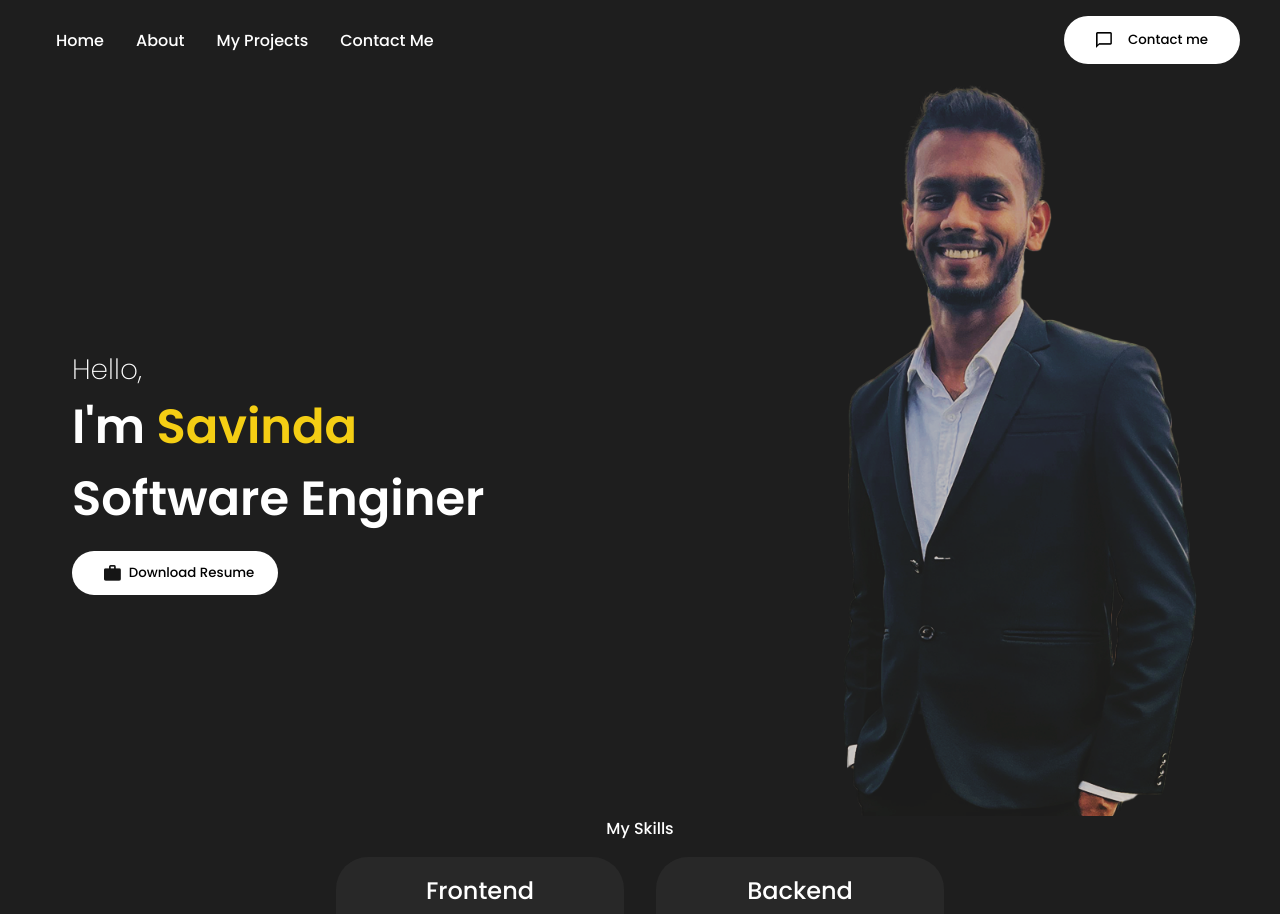
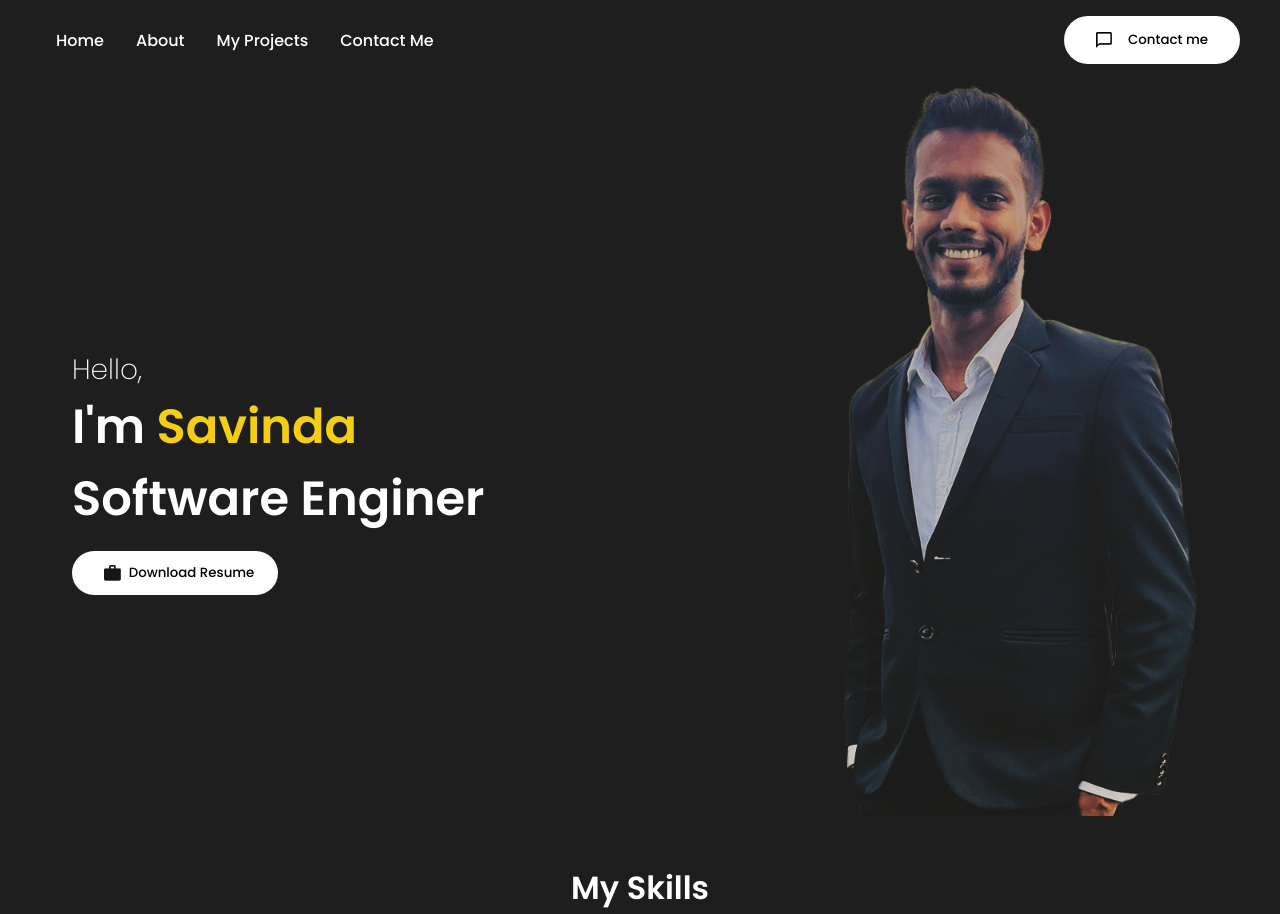
Before and after one commit to SavindaKaveesha/Portfolio, a React (Create React App) app: page / in a window 1280 px wide. Shown: the top 914 px of the page. Built offline with nearby package versions, Linux system fonts and the light colour scheme.

Commit message:
skills change

```diff
--- a/src/components/Skill/skills.css
+++ b/src/components/Skill/skills.css
@@ -8,7 +8,7 @@
     padding: 0 1rem;
 }
 
-.skillTitle{
+.Skill_Main_Title{
     font-size: 2rem;
     font-weight: 600;
     padding-top: 3rem;
@@ -47,6 +47,7 @@
 
 .skill_Box{
     width: 25vw;
+    height: 2.5vw;
     flex: 0 0 30%;
     background: white;
     color: black;
@@ -57,7 +58,6 @@
     padding: 0.5rem 1rem;
     margin: 0.5rem 0.5rem;
     border-radius: 2rem;
-    transition: background 0.3s ease, color 0.3s ease;
 }
 
 .skill_Box:hover {
--- a/src/components/Skill/skills.jsx
+++ b/src/components/Skill/skills.jsx
@@ -6,7 +6,7 @@ const skills = () => {
 
     <section className='skills_main'>
 
-        <div className="SkillTitle">My Skills</div>
+        <div className="Skill_Main_Title">My Skills</div>
           <div className='Skill_Collection'>
             <div className="skill_card">
               <div className='skill_title'>Frontend</div>
@@ -19,8 +19,6 @@ const skills = () => {
                   <button className='skill_Box'>Bootstrap</button>
                   </div>
             </div>
-
-
 
             <div className="skill_card">
               <div className='skill_title'>Backend</div>
```
